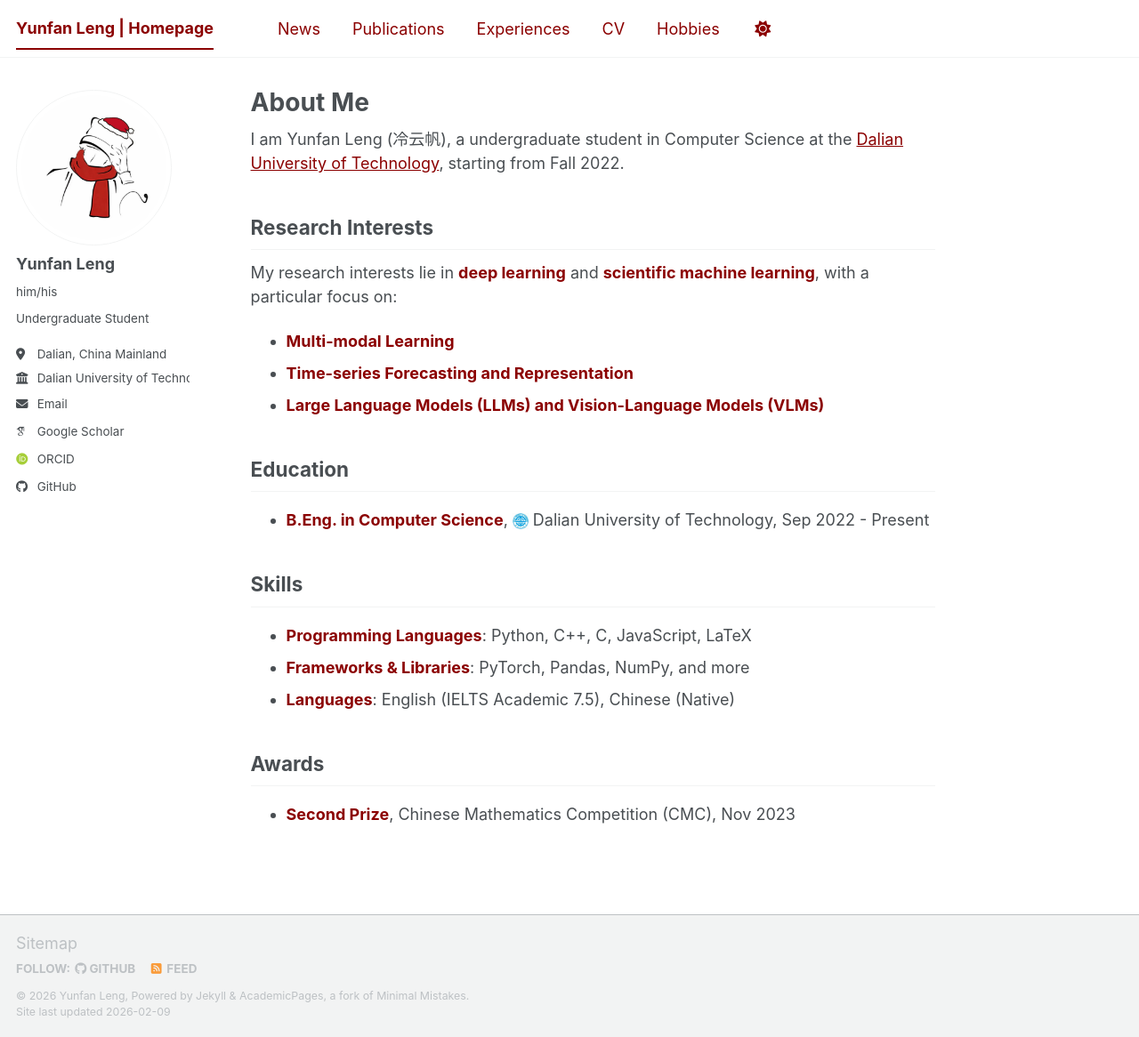
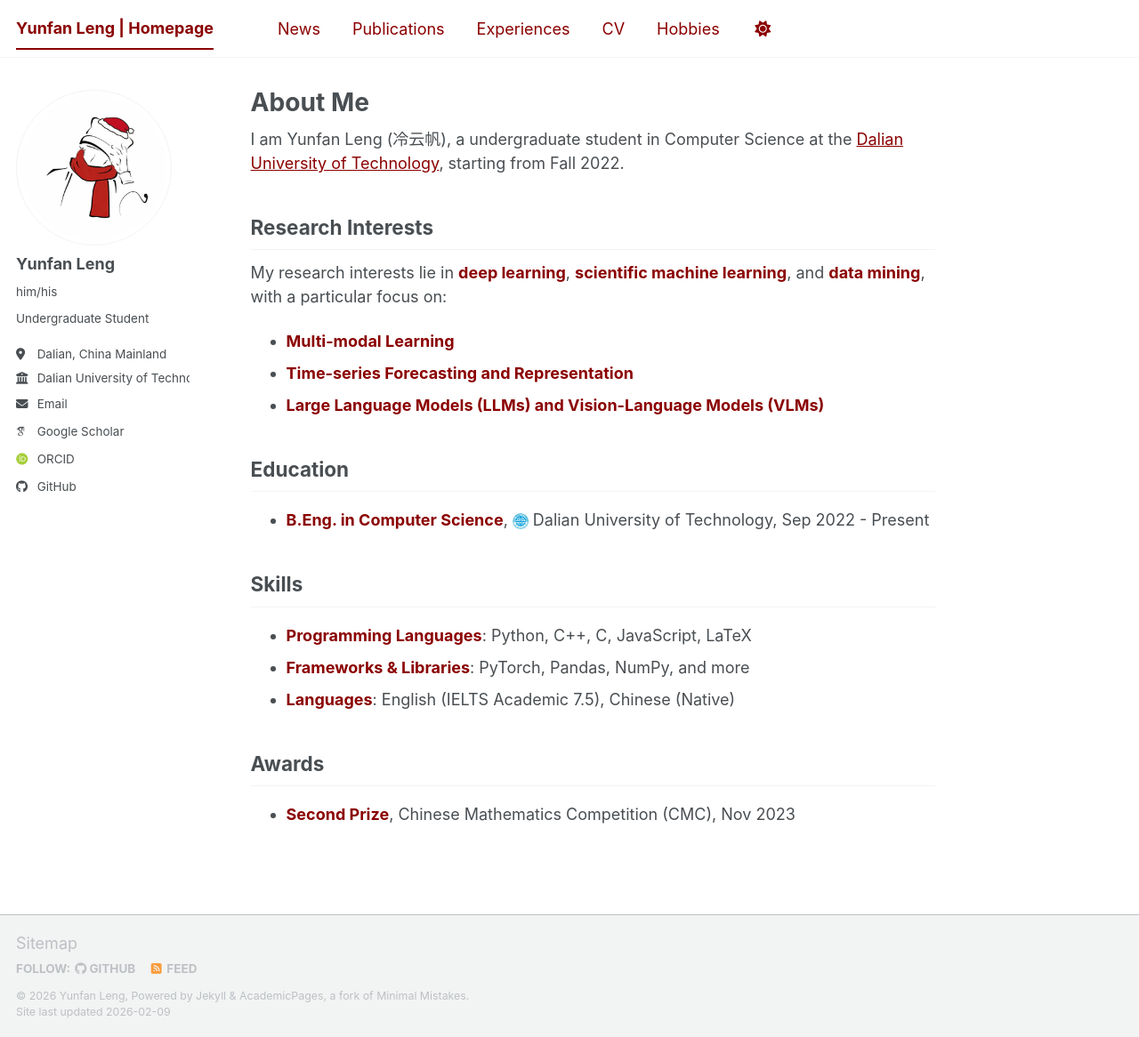
Before and after one commit to WENJIN6666/wenjin6666.github.io, a Jekyll site: the page built from _pages/about.md, in a window 1280 px wide and 1166 px high. Shown: the whole window at 89% size. Built offline with Jekyll 4.4.1, drawn with Linux system fonts in a browser that asks for light colours; some web fonts are replaced; a script bundle is joined from its source files by our own code; library files that are not in the unit come from our copies.

Commit message:
Add data mining to research interests

```diff
--- a/_pages/about.md
+++ b/_pages/about.md
@@ -11,7 +11,7 @@
 
 ## Research Interests
 
-My research interests lie in <strong style="color: #8B0000;">deep learning</strong> and <strong style="color: #8B0000;">scientific machine learning</strong>, with a particular focus on:
+My research interests lie in <strong style="color: #8B0000;">deep learning</strong>, <strong style="color: #8B0000;">scientific machine learning</strong>, and <strong style="color: #8B0000;">data mining</strong>, with a particular focus on:
 
 - <strong style="color: #8B0000;">Multi-modal Learning</strong>
 - <strong style="color: #8B0000;">Time-series Forecasting and Representation</strong>
```
